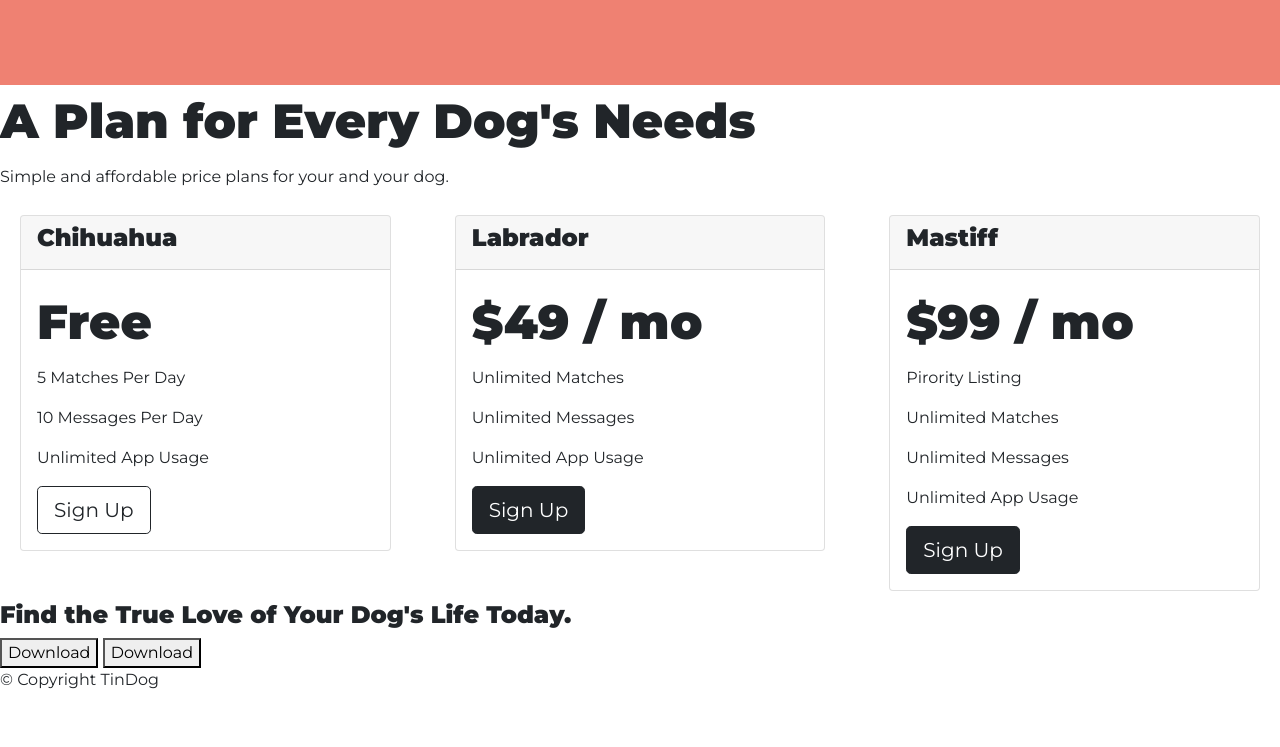
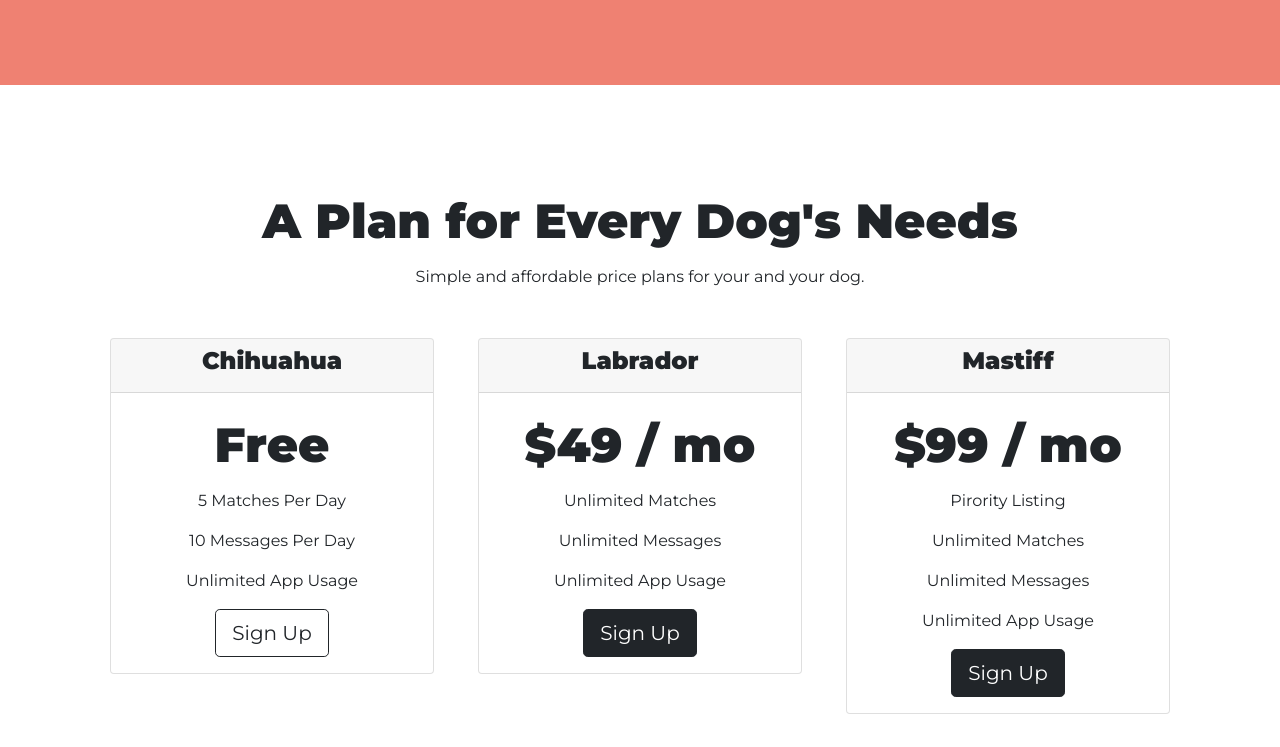
Before and after one commit to chillithechillinchinchilla/TinDog_Website, a plain HTML site: page index.html in a window 1280 px wide. Shown: the part 1833-2580 px from the top of the page. Before the commit the page ends 2541 px from the top, so only its background shows below. Drawn offline with nearby package versions, Linux system fonts and the light colour scheme.

Commit message:
Added padding to Price cards
removed .card class and changed to .pricing-column

```diff
--- a/css/styles.css
+++ b/css/styles.css
@@ -125,6 +125,12 @@ h3 {
   margin: 20px 20px 50px;
 }
 
-.card {
-  margin: 10px 20px;
+/* Pricing Section */
+#pricing {
+  padding: 100px;
+  text-align: center;
 }
+
+.pricing-column{
+  padding: 3% 2%;
+}
--- a/index.html
+++ b/index.html
@@ -149,7 +149,7 @@
 
     <div class="row">
       <!-- Chihuahua -->
-      <div class="col-lg-4 col-md-6">
+      <div class="pricing-column col-lg-4 col-md-6">
         <div class="card">
           <div class="card-header">
             <h3>Chihuahua</h3>
@@ -164,7 +164,7 @@
         </div>
       </div>
       <!-- Labrador -->
-      <div class="col-lg-4 col-md-6">
+      <div class="pricing-column col-lg-4 col-md-6">
         <div class="card">
           <div class="card-header">
             <h3>Labrador</h3>
@@ -180,7 +180,7 @@
       </div>
 
       <!-- Mastiff...Any size below large will take 100% -->
-      <div class="col-lg-4">
+      <div class="pricing-column col-lg-4">
         <div class="card">
           <div class="card-header">
             <h3>Mastiff</h3>
@@ -196,14 +196,6 @@
         </div>
       </div>
     </div>
-
-
-
-
-
-
-
-
 
   </section>
 
```
